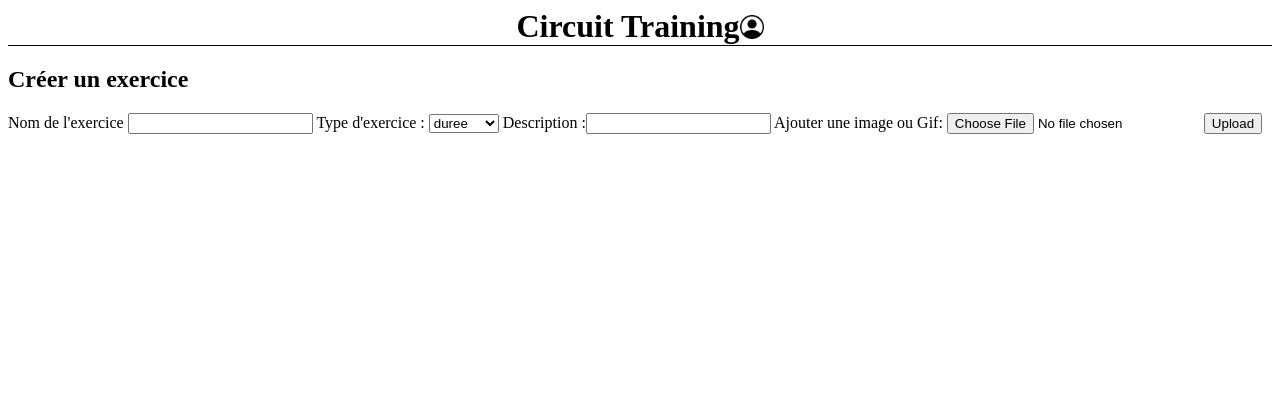
After one commit to Alban2002/Circuit-Training-Gr4, a PHP site: template templates/CreerExercice.php in a window 1280 px wide. The commit adds this page. Shown: the top 420 px of the page. Run offline with PHP 8.4, Linux system fonts and the light colour scheme; the template is opened without the code that fills it, so the values that code supplies are empty.

Commit message:
créerExercice

```diff
--- a/Index.php
+++ b/Index.php
@@ -50,8 +50,8 @@ Les formulaires de toutes les vues générées enverront leurs données vers la
 			include("templates\gererEntrainement.php");
 		break;
 
-		case "test" :
-			include("templates/testUpload.php");
+		case "CreerExercice" :
+			include("templates/CreerExercice.php");
 		break;
 
 
--- /dev/null
+++ b/templates/CreerExercice.php
@@ -0,0 +1,17 @@
+
+
+<h2>Créer un exercice</h2>
+<form action="upload.php" method="POST" enctype="multipart/form-data">
+  Nom de l'exercice <input type="textaera" name="nom">
+  Type d'exercice : <select name="configurateur" >
+    <option value="duree">duree</option>
+    <option value="quantite">quantite</option>
+    </select>
+    Description :<input type="textaera" name="description">
+  Ajouter une image ou Gif:
+  <input type="file" name="fileToUpload" id="fileToUpload">
+  <input type="submit" value="Upload" name="action">
+</form>
+<?php if (isset($_GET["reponse"])){
+		$reponse = $_GET["reponse"];
+         echo $reponse; }?>
--- a/templates/testUpload.php
+++ /dev/null
@@ -1,5 +0,0 @@
-<form action="upload.php" method="post" enctype="multipart/form-data">
-  Select image to upload:
-  <input type="file" name="fileToUpload" id="fileToUpload">
-  <input type="submit" value="Upload Image" name="submit">
-</form>
```
Also changed, not shown: upload.php (+19 -4 lines), uploads/pompe-classique-pectoraux-exercice-300x250.png (added), uploads/pompe-musculation.gif (added).
